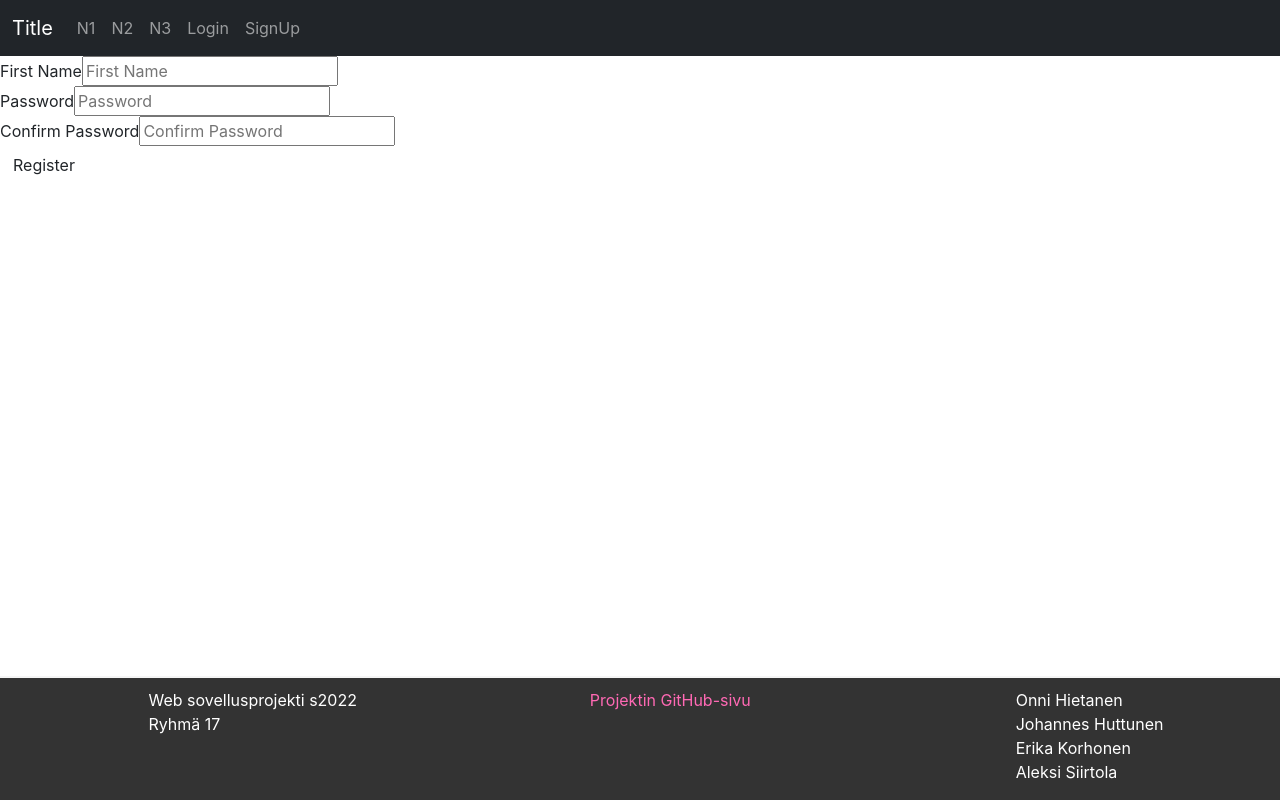
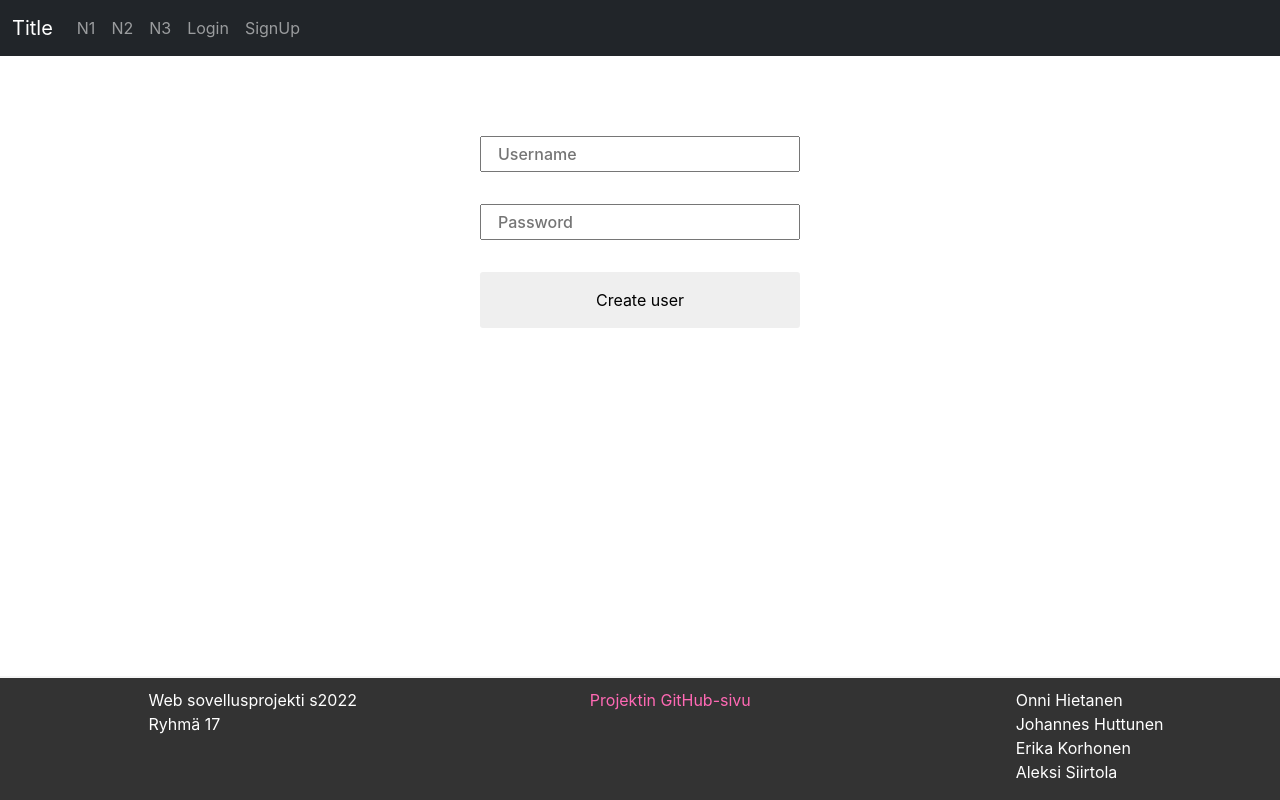
Before and after one commit to WebOhjelmoinninSovellusprojektiRyhma17/ClimateGraphix, a React (Create React App) app: page /signup in a window 1280 px wide. Built offline with nearby package versions, Linux system fonts and the light colour scheme.

Commit message:
Tehty koodista vähän simppelimpi. Http pyyntö on nyt oikea, mutta tiedot eivät mene tietokantaan asti.

```diff
--- a/src/App.css
+++ b/src/App.css
@@ -43,3 +43,37 @@ footer div.flex-container {
   padding-top: 15%;
   text-align: center;
 }
+
+.signup {
+  display: flex;
+  justify-content: center;
+  margin-top: 5rem;
+}
+
+.message {
+  text-align: center;
+  color:rgb(48, 152, 41)
+}
+
+.signup input {
+  display: block;
+  width: 20rem;
+  height: 2rem;
+  padding: 1rem;
+  font-size: 1em;
+  font-weight: 500;
+  margin-bottom: 2rem;
+}
+
+.signup button {
+  border: none;
+  padding: 1rem;
+  width: 20rem;
+  font-size: 1em;
+  border-radius: 0.2rem;
+  cursor: pointer;
+}
+
+.signup button:hover {
+  background-color: #c5c5c5;
+}
--- a/src/components/pages/SignUp.js
+++ b/src/components/pages/SignUp.js
@@ -1,68 +1,54 @@
-import React, {useState,setState} from 'react';
-import axios from 'axios';
+//import axios from 'axios';
+import React, { useState } from 'react';
 import NavBar from "../NavBar";
 
 export default function SignUp() {
-    //Muuttujat  johon tallennetaan username ja password
-    const [username, setusername] = useState(null);
-    const [password, setPassword] = useState(null);
-    const [confirmPassword, setConfirmPassword] = useState(null);
-
-
-    const handleInputChange = (e) => {
-        const { id, value } = e.target;
-        if (id === "username") {
-            setusername(value);
-        }
-        if (id === "password") {
-            setPassword(value);
-        }
-        if (id === "confirmPassword") {
-            setConfirmPassword(value);
-        }
-
-    }
+    //Muuttujat, joihin tallennetaan username ja password sekä message, joka tulostuu, kun nappia painetaan
+    const [username, setUsername] = useState("");
+    const [password, setPassword] = useState("");
+    const [message, setMessage] = useState("");
 
     //Kun painetaan rekisteröidy niin lähetetään post
-    const handleSubmit = () => {
-        console.log(username,password,confirmPassword);
-        axios.post('http://localhost:3001/users', {
-            Username: username,
-            Password: password
-          })
-          .then(function (response) {
-            console.log(response);
-          })
-          .catch(function (error) {
-            console.log(error);
-          });
-
-    }
+    let handleSubmit = async (e) => {
+        e.preventDefault();
+        try {
+            let res = await fetch("http://localhost:3001/users", {
+                method: "POST",
+                body: JSON.stringify({
+                    username: username,
+                    password: password,
+                }),
+            });
+            let resJson = await res.json();
+            if (res.status === 200) {
+                setUsername("");
+                setPassword("");
+                setMessage("User created successfully");
+            } else {
+                setMessage("Some error occured");
+            }
+        } catch (err) {
+            console.log(err);
+        }
+    };
 
     //Palautetaan form jossa on signup ikkuna
     return (
         <>
             <NavBar />
-            <div className="form">
-                <div className="form-body">
-                    <div className="username">
-                        <label className="form__label" for="username">First Name </label>
-                        <input className="form__input" type="text" value={username} onChange={(e) => handleInputChange(e)} id="username" placeholder="First Name" />
+            <div className="signup">
+                <form onSubmit={handleSubmit}>
+                    <div>
+                        <input type="text" value={username} placeholder="Username" onChange={(e) => setUsername(e.target.value)} />
                     </div>
-
-                    <div className="password">
-                        <label className="form__label" for="password">Password </label>
-                        <input className="form__input" type="password" id="password" value={password} onChange={(e) => handleInputChange(e)} placeholder="Password" />
+                    <div>
+                        <input type="password" value={password} placeholder="Password" onChange={(e) => setPassword(e.target.value)} />
                     </div>
-
-                    <div className="confirm-password">
-                        <label className="form__label" for="confirmPassword">Confirm Password </label>
-                        <input className="form__input" type="password" id="confirmPassword" value={confirmPassword} onChange={(e) => handleInputChange(e)} placeholder="Confirm Password" />
+                    <button>Create user</button>
+                    <div className="message">
+                        {message ? <p>{message}</p> : null}
                     </div>
-                </div>
-                <div class="footer">
-                    <button onClick={() => handleSubmit()} type="submit" class="btn">Register</button>
-                </div>
+                </form>
             </div>
         </>
     )
```
Also changed, not shown: 1 other file (tests, documents, lock files or other folders).
